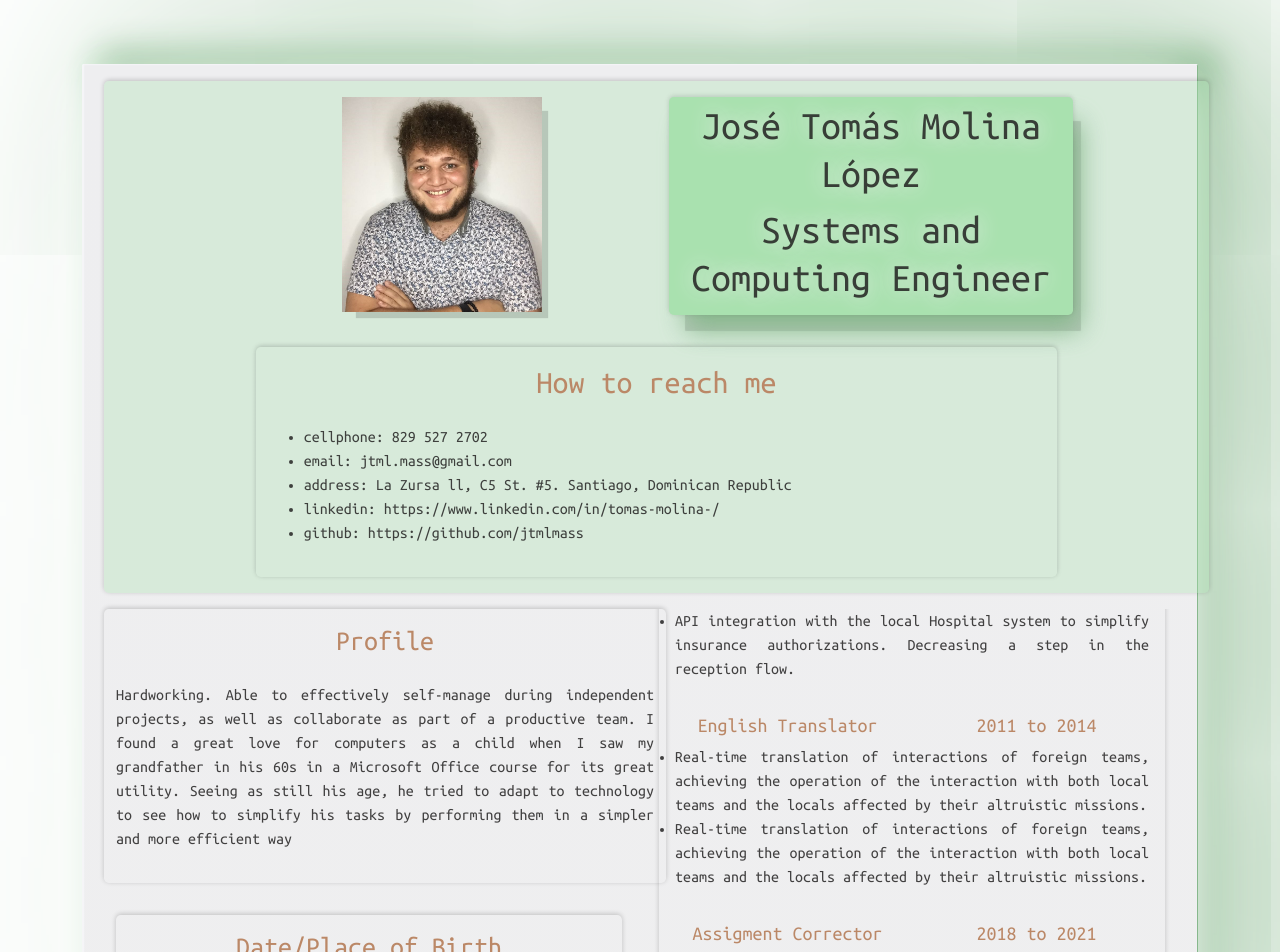
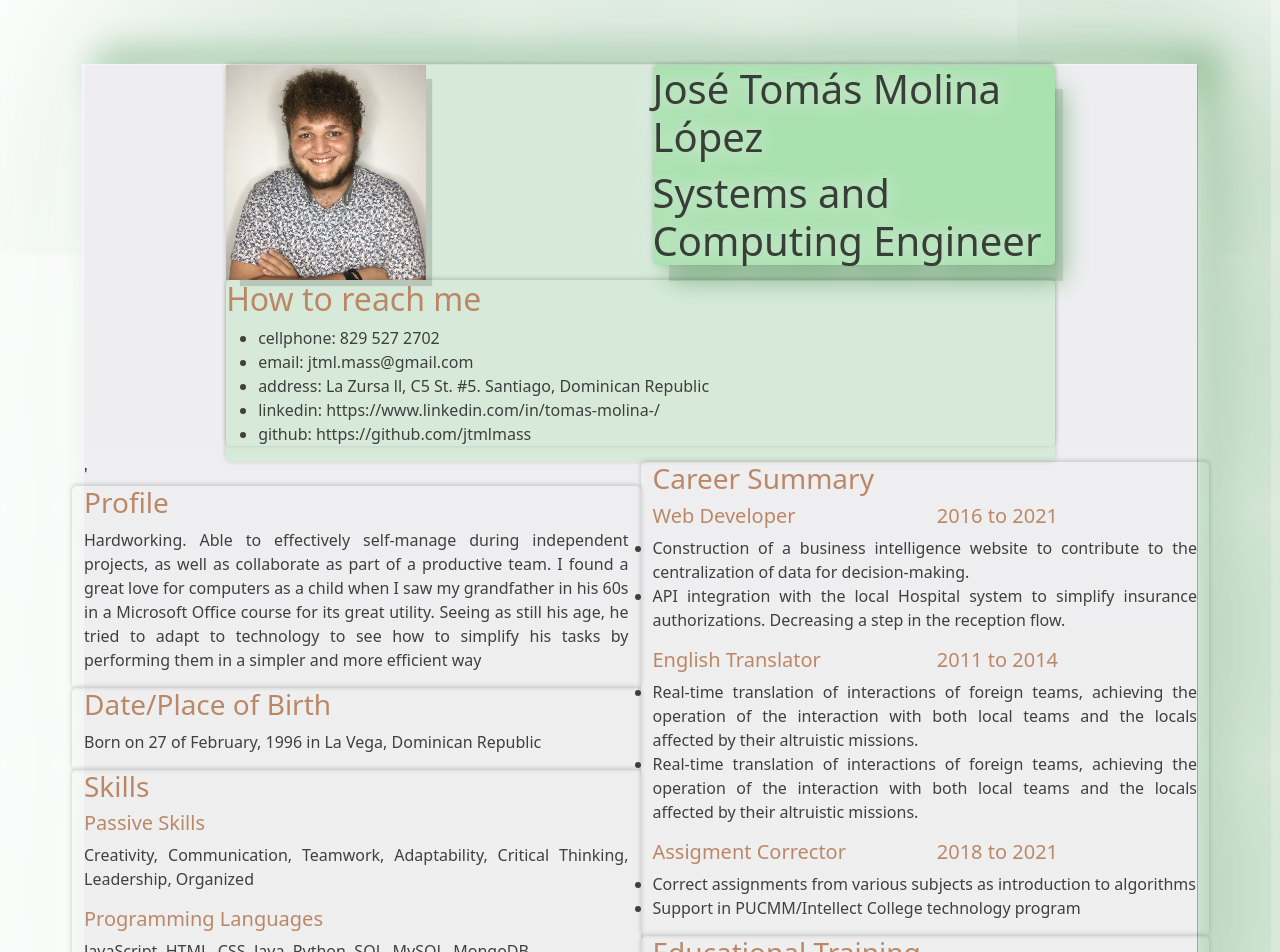
Before and after one commit to tomasjml/cv-tomas-molina, a React (Create React App) app: page / in a window 1280 px wide. Shown: the top 952 px of the page. Built offline with nearby package versions, Linux system fonts and the light colour scheme.

Commit message:
Add basic row/col structure with bootstrap

```diff
--- a/src/App.css
+++ b/src/App.css
@@ -16,10 +16,6 @@
 .App-header {
   background-color: #282c34;
   min-height: 100vh;
-  display: flex;
-  flex-direction: column;
-  align-items: center;
-  justify-content: center;
   font-size: calc(10px + 2vmin);
   color: white;
 }
--- a/src/App.js
+++ b/src/App.js
@@ -24,22 +24,40 @@ import tomasMolina from "./images/jotate.jpg";
 
 function App() {
   return (
-    <div className="App container-lg">
+    <div className="container-lg">
+      <div className="row align-items-center">
+        <div className="col">
           <div className="paper">
-        <div className="paper__header">
-          <div class="row">
+            <div className="row justify-content-md-center">
+                <div className="col-9">
                   <IdentificationInfo name={name} dedication={dedication} yourImage={tomasMolina}/>
                 </div>
             </div>
-        <div className="paper__body">
-          <div class="row">
+            <div className="row justify-content-md-center">
+                <div className="col">'
+                  <div className="row">
                       <ProfileInfo info={profileDescription}/>
                   </div>
+                  <div className="row">
                   <BirthInfo birthDate={birthDate} birthPlace={birthPlace}/>
+                  </div>
+                  <div className="row">
                     <SkillsInfo codingData={codingData.join(", ")} frameData={frameData} passiveData={passiveData.join(", ")}/>
+                  </div>
+                  <div className="row">
                     <ExtraDetails detailsData={detailsData} />
+                  </div>
+                </div>
+                <div className="col">
+                  <div className="row">
                     <CareerInfo careerData={careerData}/>
+                  </div>
+                  <div className="row">
                     <EducationalInfo educationalData={educationalData}/>
+                  </div>
+                </div>
+              </div>
+          </div>
         </div>
       </div>
     </div>
--- a/src/components/birth-info/BirthInfo.js
+++ b/src/components/birth-info/BirthInfo.js
@@ -2,7 +2,7 @@ import React from 'react';
 
 const BirthInfo = ({birthDate, birthPlace}) => {
     return (
-        <div className="info info__secundary">
+        <div className="info">
             <h3>Date/Place of Birth</h3>
             <p>Born on {birthDate} in {birthPlace}</p>
         </div>
--- a/src/components/career-info/CareerInfo.js
+++ b/src/components/career-info/CareerInfo.js
@@ -2,7 +2,7 @@ import React from 'react';
 
 const CareerInfo = ({careerData}) => {
     return (
-        <div className="info info__secundary">
+        <div className="info">
             <h3>Career Summary</h3>
             {careerData.map((job) => {
                 return (
--- a/src/components/educational-info/EducationalInfo.js
+++ b/src/components/educational-info/EducationalInfo.js
@@ -2,7 +2,7 @@ import React from 'react';
 
 const EducationalInfo = ({educationalData}) => {
     return (
-        <div className="info info__secundary">
+        <div className="info">
             <h3>Educational Training</h3>
             {educationalData.map((education) => {
                 return (
--- a/src/components/extra-details/ExtraDetails.js
+++ b/src/components/extra-details/ExtraDetails.js
@@ -2,7 +2,7 @@ import React from 'react';
 
 const ExtraDetails = ({detailsData}) => {
     return (
-        <div className="info info__secundary">
+        <div className="info">
             <h3>Extra Details</h3>
             <p>{detailsData}</p>
         </div>
--- a/src/components/identification-info/IdentificationInfo.css
+++ b/src/components/identification-info/IdentificationInfo.css
@@ -9,7 +9,6 @@
   /* padding: 1em; */
   border-color: var(--brown);
   border-radius: var(--boder-radius-sm);
-  padding: 0.3em;
 }
 
 .avatar {
@@ -34,7 +33,3 @@
   -o-transform: scale(var(--hover-outside-sm));
   transform: scale(var(--hover-outside-sm));
 }
-
-.paper__header__row {
-  width: 100%;
-}
--- a/src/components/identification-info/IdentificationInfo.js
+++ b/src/components/identification-info/IdentificationInfo.js
@@ -7,7 +7,7 @@ import {
 
 const IdentificationInfo = ({name, dedication, yourImage}) => {
     return (
-        <header className="info info__primary green-transparent justify-content-center">
+        <header className="info green-transparent justify-content-center">
             <div className="row">
                 <div className="col">
                     <img src={yourImage} alt={"A picture of: " + name} width="200" height="215" className="avatar"/>
--- a/src/components/profile-info/ProfileInfo.js
+++ b/src/components/profile-info/ProfileInfo.js
@@ -1,6 +1,6 @@
 const ProfileInfo = ({info}) => {
     return (
-        <div className="info info__secundary">
+        <div className="info">
             <h3>Profile</h3>
             <p>{info}</p>
         </div>
--- a/src/components/skills-info/SkillsInfo.js
+++ b/src/components/skills-info/SkillsInfo.js
@@ -2,7 +2,7 @@ import React from 'react';
 
 const SkillsInfo = ({codingData, frameData, passiveData}) => {
     return (
-        <div className="info info__secundary">
+        <div className="info">
             <h3>Skills</h3>
             <div className="row">
                 <div className="col">
--- a/src/index.css
+++ b/src/index.css
@@ -1,21 +1,4 @@
 @import url("https://fonts.googleapis.com/css2?family=Ubuntu+Mono&display=swap");
-@media (min-width: 750px) {
-  .paper__body {
-    column-count: 1;
-    column-gap: 0.3em;
-  }
-
-  .paper {
-    break-inside: avoid;
-  }
-}
-
-@media (min-width: 960px) {
-  .paper__body {
-    column-count: 2;
-    column-gap: 0.3em;
-  }
-}
 
 :root {
   /* Colors */
@@ -38,8 +21,6 @@
 
 .App {
   font-family: "Ubuntu Mono", monospace;
-  align-items: center;
-  display: grid;
 }
 
 .info {
@@ -51,22 +32,7 @@
   -o-transition: all 0.5s ease;
   transition: all 0.5s ease;
   backface-visibility: hidden;
-  padding: 1em;
-  margin: 1em;
-  margin: 2m auto;
-  display: grid;
-  grid-gap: 1em;
   border-radius: var(--boder-radius-sm);
-}
-
-.info__primary {
-  max-width: 80em;
-  max-height: 32em;
-  grid-gap: 1rem;
-}
-
-.info__secundary {
-  max-width: 32em;
 }
 
 .info:hover {
@@ -84,11 +50,6 @@
 
 .background {
   z-index: -10;
-  position: fixed;
-  top: 0;
-  left: 0;
-  width: 100%;
-  height: 100%;
   background: var(--green);
   background: -moz-linear-gradient(
     top,
@@ -126,10 +87,6 @@
 }
 
 .paper {
-  width: 100%;
-  height: 100%;
-  padding: 1em;
-
   border-radius: var(--border-radius-sm);
   background: var(--white);
   background: -moz-linear-gradient(
@@ -166,8 +123,6 @@
   ); /* W3C */
   filter: progid:DXImageTransform.Microsoft.gradient( startColorstr=var(--green), endColorstr=var(--green-lighter),GradientType=0 ); /* IE6-9 */
 
-  margin: auto;
-
   border-radius: 2px;
   border-left: 2px solid #f5f5f7;
   border-bottom: 2px solid #f5f5f7;
@@ -199,19 +154,10 @@
   -o-transform: scale(var(--hover-inside-sm));
   transform: scale(var(--hover-inside-sm));
 } */
-.paper__header {
-  width: 100%;
-}
-
-.paper__body {
-  width: 100%;
-}
 
 h1 {
   margin: 0.5em auto;
   color: var(--black);
-  font-weight: normal;
-  text-align: center;
   text-shadow: 0 0px 20px #eee;
   font-size: 2em;
 }
@@ -236,7 +182,6 @@ a {
   text-decoration: none;
   color: #ff0066;
   transition: all 0.5s ease;
-  display: inline-block;
   border-bottom: 1px solid white;
 }
 
```
Lines whose indentation alone changed are shown as unchanged.
